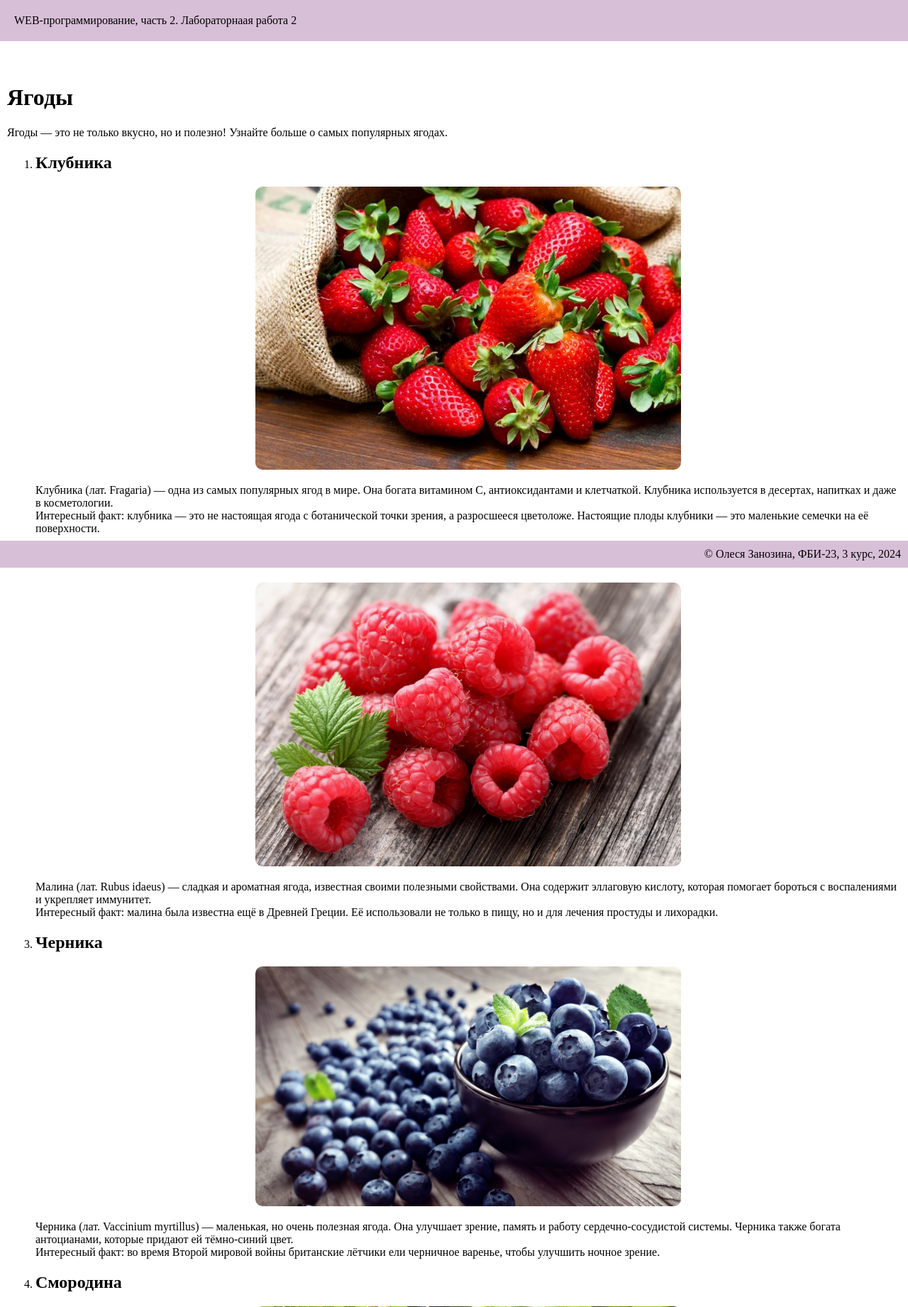
After one commit to Lesssya/web-backend-labs, a Flask app: page /lab2/berries in a window 1280 px wide. The commit adds this page. Shown: the top 1842 px of the page at 71% size. Run offline with Flask 3, Linux system fonts and the light colour scheme.

Commit message:
Самостоятельное задание

```diff
--- a/app.py
+++ b/app.py
@@ -10,6 +10,10 @@ def start():
 @app.route('/lab2/')
 def lab2():
     return render_template('lab2.html')
+
+@app.route('/lab2/berries')
+def berries():
+    return render_template('berries.html')
 
 
 @app.route('/lab2/example')
--- a/static/main.css
+++ b/static/main.css
@@ -23,3 +23,11 @@ footer {
     left: 0;
     right: 0;
 }
+
+img {
+    max-width: 600px;
+    height: auto;
+    display: block;
+    margin: 20px auto;
+    border-radius: 10px;
+  }
--- /dev/null
+++ b/templates/berries.html
@@ -0,0 +1,63 @@
+{% extends "base.html" %}
+
+{% block lab %} Лабораторнаая работа 2{% endblock %}
+
+
+{% block main %}
+
+    <h1>Ягоды</h1>
+    <p>Ягоды — это не только вкусно, но и полезно! Узнайте больше о самых популярных ягодах.</p>
+    <ol>
+        <li>
+            <h2>Клубника</h2>
+            <img src='/static/strawberry.jpeg' alt="Клубника">
+            <p>
+                Клубника (лат. Fragaria) — одна из самых популярных ягод в мире. Она богата витамином C,
+                антиоксидантами и клетчаткой. Клубника используется в десертах, напитках и даже в косметологии. <br>
+                Интересный факт: клубника — это не настоящая ягода с ботанической точки зрения, а разросшееся цветоложе.
+                Настоящие плоды клубники — это маленькие семечки на её поверхности.
+            </p>
+        </li>
+        <li>
+            <h2>Малина</h2>
+            <img src='/static/raspberry.jpeg' alt="Малина">
+            <p>
+                Малина (лат. Rubus idaeus) — сладкая и ароматная ягода, известная своими полезными свойствами.
+                Она содержит эллаговую кислоту, которая помогает бороться с воспалениями и укрепляет иммунитет. <br>
+                Интересный факт: малина была известна ещё в Древней Греции. Её использовали не только в пищу,
+                но и для лечения простуды и лихорадки.
+            </p>
+        </li>
+        <li>
+            <h2>Черника</h2>
+            <img src='/static/blueberry.jpg' alt="Черника">
+            <p>
+                Черника (лат. Vaccinium myrtillus) — маленькая, но очень полезная ягода. Она улучшает зрение,
+                память и работу сердечно-сосудистой системы. Черника также богата антоцианами, которые придают
+                ей тёмно-синий цвет. <br>
+                Интересный факт: во время Второй мировой войны британские лётчики ели черничное варенье,
+                чтобы улучшить ночное зрение.
+            </p>
+        </li>
+        <li>
+            <h2>Смородина</h2>
+            <img src='/static/currant.jpg' alt="Смородина">
+            <p>
+                Смородина (лат. Ribes) — ягода, которая бывает чёрной, красной и белой. Чёрная смородина
+                особенно богата витамином C, а красная и белая — витамином A. <br>
+                Интересный факт: в России чёрная смородина стала популярной в XI веке, а её название
+                происходит от древнерусского слова «смород», что означает «сильный запах».
+            </p>
+        </li>
+        <li>
+            <h2>Ежевика</h2>
+            <img src='/static/blackberry.jpg' alt="Ежевика">
+            <p>
+                Ежевика (лат. Rubus fruticosus) — близкая родственница малины. Она богата витаминами K и C,
+                а также антиоксидантами. Ежевика используется в десертах, джемах и напитках. <br>
+                Интересный факт: в древности ежевику считали символом защиты. Люди верили, что ветви ежевики
+                могут отпугнуть злых духов.
+            </p>
+        </li>
+    </ol>
+{% endblock %}
```
Also changed, not shown: static/blackberry.jpg (added), static/blueberry.jpg (added), static/currant.jpg (added), static/raspberry.jpeg (added), static/strawberry.jpeg (added).
